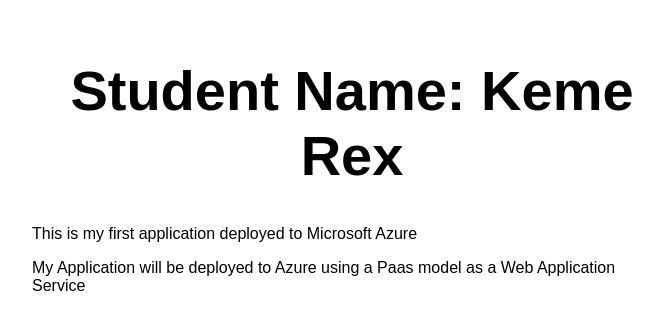
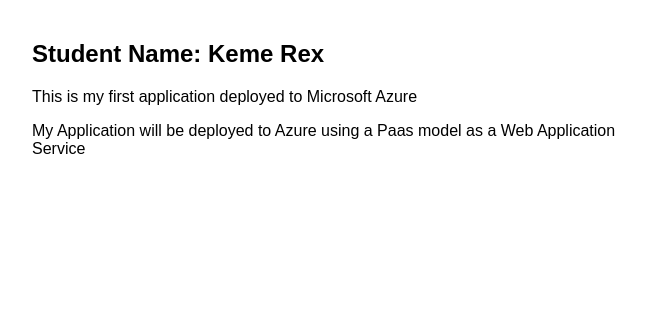
Before and after one commit to keme21/Keme-first-again, a website: page src/index.html in a window 1280 px wide. Shown: the whole page, without its empty margins (288-951 px from the left). Drawn offline with Linux system fonts and the light colour scheme.

Commit message:
Update index.html

```diff
--- a/src/index.html
+++ b/src/index.html
@@ -10,7 +10,7 @@
 
 <body>
   <main>
-    <h1>Student Name: Keme Rex</h1>
+    <h2>Student Name: Keme Rex</h2>
     <p>This is my first application deployed to Microsoft Azure</p>
     <p>My Application will be deployed to Azure using a Paas model as a  Web Application Service</p>
   </main>
```
